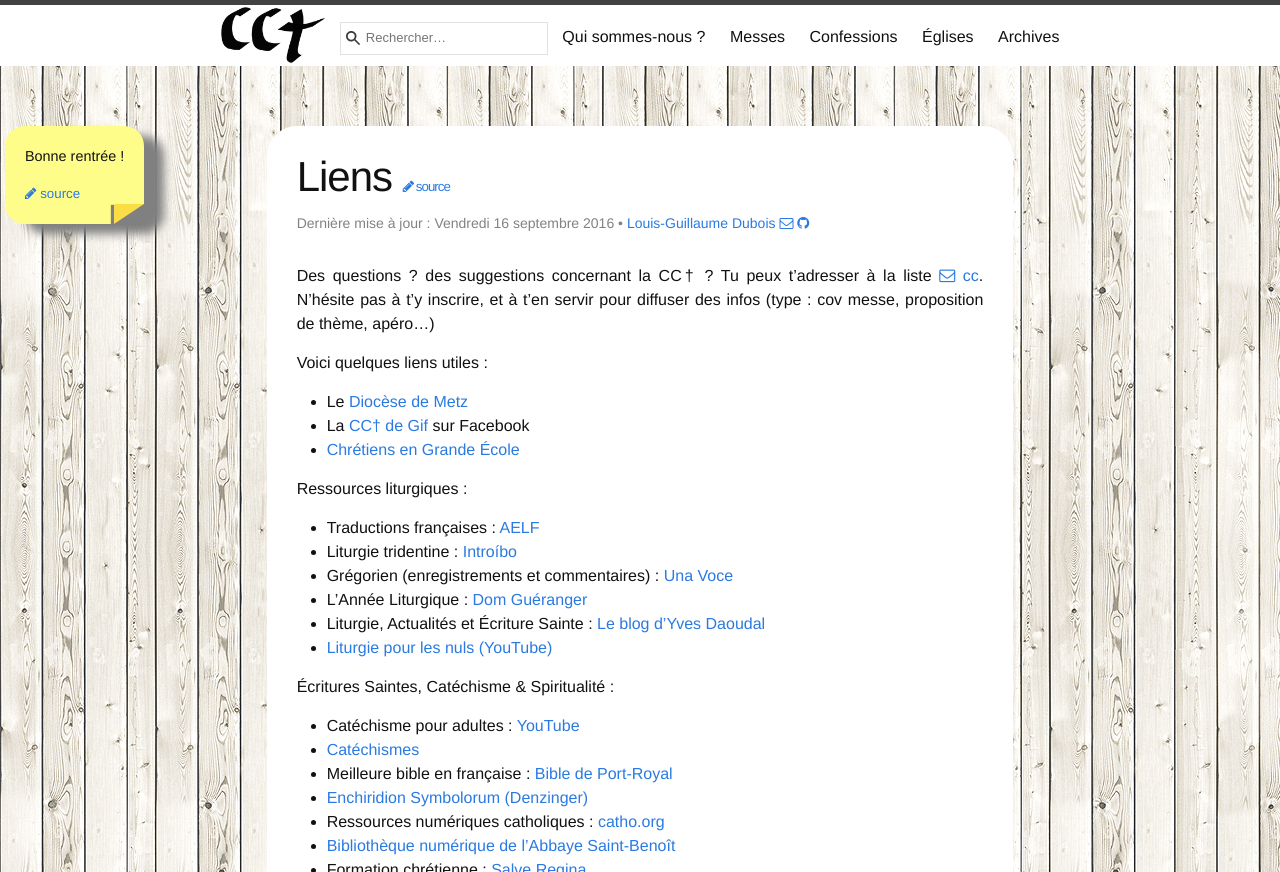
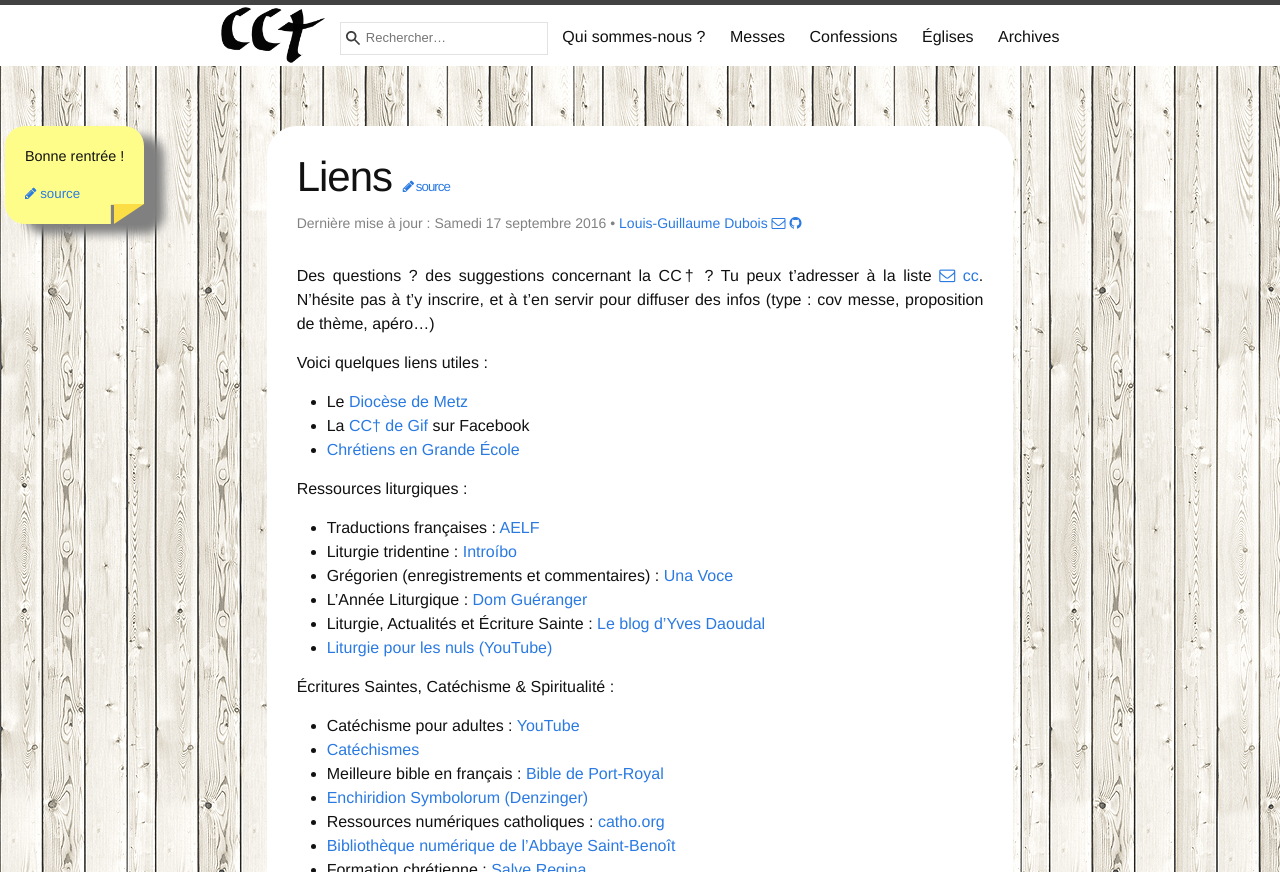
Before and after one commit to cccroix/cccroix.github.io, a Jekyll site: the page built from wp/liens/index.markdown, in a window 1280 px wide. Shown: the top 872 px of the page. Built offline with Jekyll 4.4.1, drawn with Linux system fonts in a browser that asks for light colours.

Commit message:
Corrige une typo

```diff
--- a/wp/liens/index.markdown
+++ b/wp/liens/index.markdown
@@ -1,7 +1,7 @@
 ---
 author: LGD
 comments: false
-date: 2016-09-16 18:00:00 CEST
+date: 2016-09-17 15:00:00 CEST
 layout: page
 slug: liens
 title: Liens
@@ -31,7 +31,7 @@ Ressources liturgiques :
 
 * Catéchisme pour adultes : [YouTube](https://www.youtube.com/playlist?list=PLqpHp03iF-PcFIwgwVhptdXZ2rtfIgJhN)
 * [Catéchismes](http://catechisme.free.fr/)
-* Meilleure bible en française : [Bible de Port-Royal](https://fr.wikisource.org/wiki/Bible_Sacy)
+* Meilleure bible en français : [Bible de Port-Royal](https://fr.wikisource.org/wiki/Bible_Sacy)
 * [Enchiridion Symbolorum (Denzinger)](http://catho.org/9.php?d=g0)
 * Ressources numériques catholiques : [catho.org](http://catho.org/)
 * [Bibliothèque numérique de l’Abbaye Saint-Benoît](http://www.abbaye-saint-benoit.ch/bibliotheque.htm)
```
